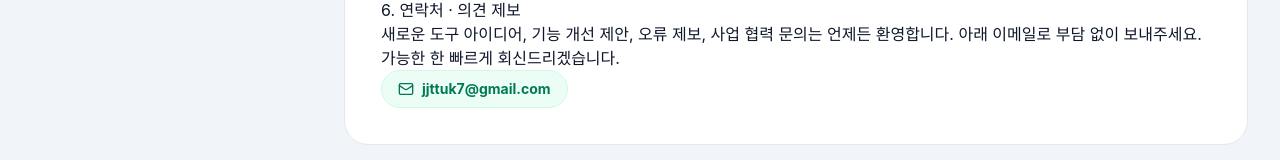
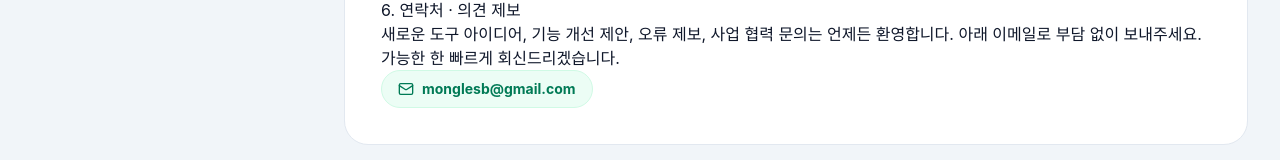
Before and after one commit to jjttuk7-bit/modutools, a React (Vite) app in the folder modutools-app/: page /about in a window 1280 px wide. Shown: the part 1195-1355 px from the top of the page. Built offline with nearby package versions, Linux system fonts and the light colour scheme; no server answers.

Commit message:
Update contact email

```diff
--- a/modutools-app/src/routes/AboutPage.tsx
+++ b/modutools-app/src/routes/AboutPage.tsx
@@ -3,7 +3,7 @@ import { Info, Mail } from 'lucide-react';
 import PrivacyBadges from '../components/common/PrivacyBadges';
 import SeoHead from '../components/seo/SeoHead';
 
-const CONTACT_EMAIL = 'jjttuk7@gmail.com';
+const CONTACT_EMAIL = 'monglesb@gmail.com';
 
 export const AboutPage: React.FC = () => {
   return (
--- a/modutools-app/src/routes/HomePage.tsx
+++ b/modutools-app/src/routes/HomePage.tsx
@@ -28,7 +28,7 @@ export const HomePage: React.FC = () => {
     contactPoint: [
       {
         '@type': 'ContactPoint',
-        email: 'jjttuk7@gmail.com',
+        email: 'monglesb@gmail.com',
         contactType: 'customer support',
         availableLanguage: ['Korean'],
       },
--- a/modutools-app/src/routes/PrivacyPage.tsx
+++ b/modutools-app/src/routes/PrivacyPage.tsx
@@ -3,7 +3,7 @@ import { Mail, ShieldCheck } from 'lucide-react';
 import PrivacyBadges from '../components/common/PrivacyBadges';
 import SeoHead from '../components/seo/SeoHead';
 
-const CONTACT_EMAIL = 'jjttuk7@gmail.com';
+const CONTACT_EMAIL = 'monglesb@gmail.com';
 const EFFECTIVE_DATE = '2026년 6월 15일';
 
 export const PrivacyPage: React.FC = () => {
--- a/modutools-app/src/routes/TermsPage.tsx
+++ b/modutools-app/src/routes/TermsPage.tsx
@@ -2,7 +2,7 @@ import React from 'react';
 import { ScrollText, Mail } from 'lucide-react';
 import SeoHead from '../components/seo/SeoHead';
 
-const CONTACT_EMAIL = 'jjttuk7@gmail.com';
+const CONTACT_EMAIL = 'monglesb@gmail.com';
 const EFFECTIVE_DATE = '2026년 6월 11일';
 
 export const TermsPage: React.FC = () => {
```
Also changed, not shown: 1 other file (tests, documents, lock files or other folders).
